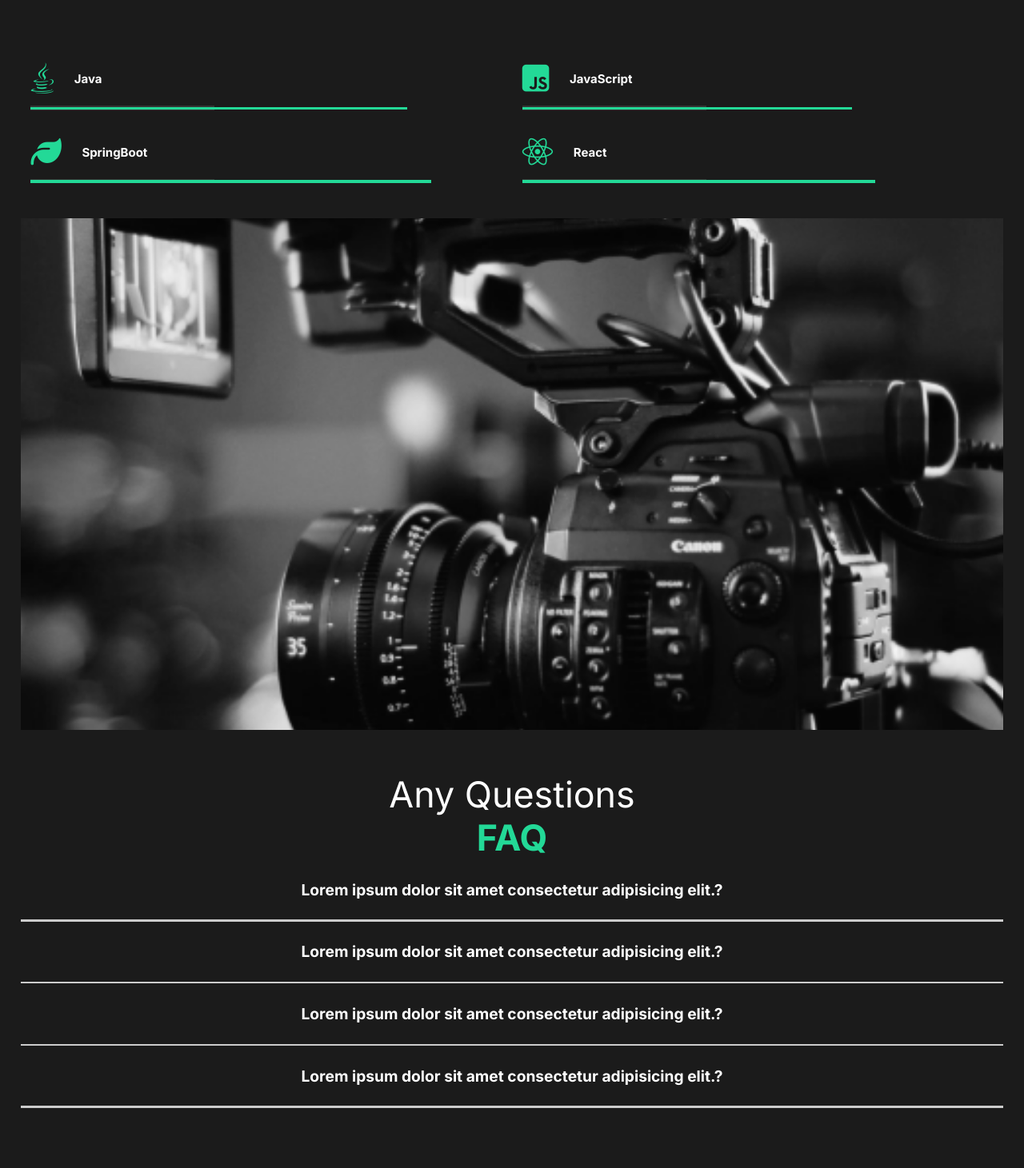
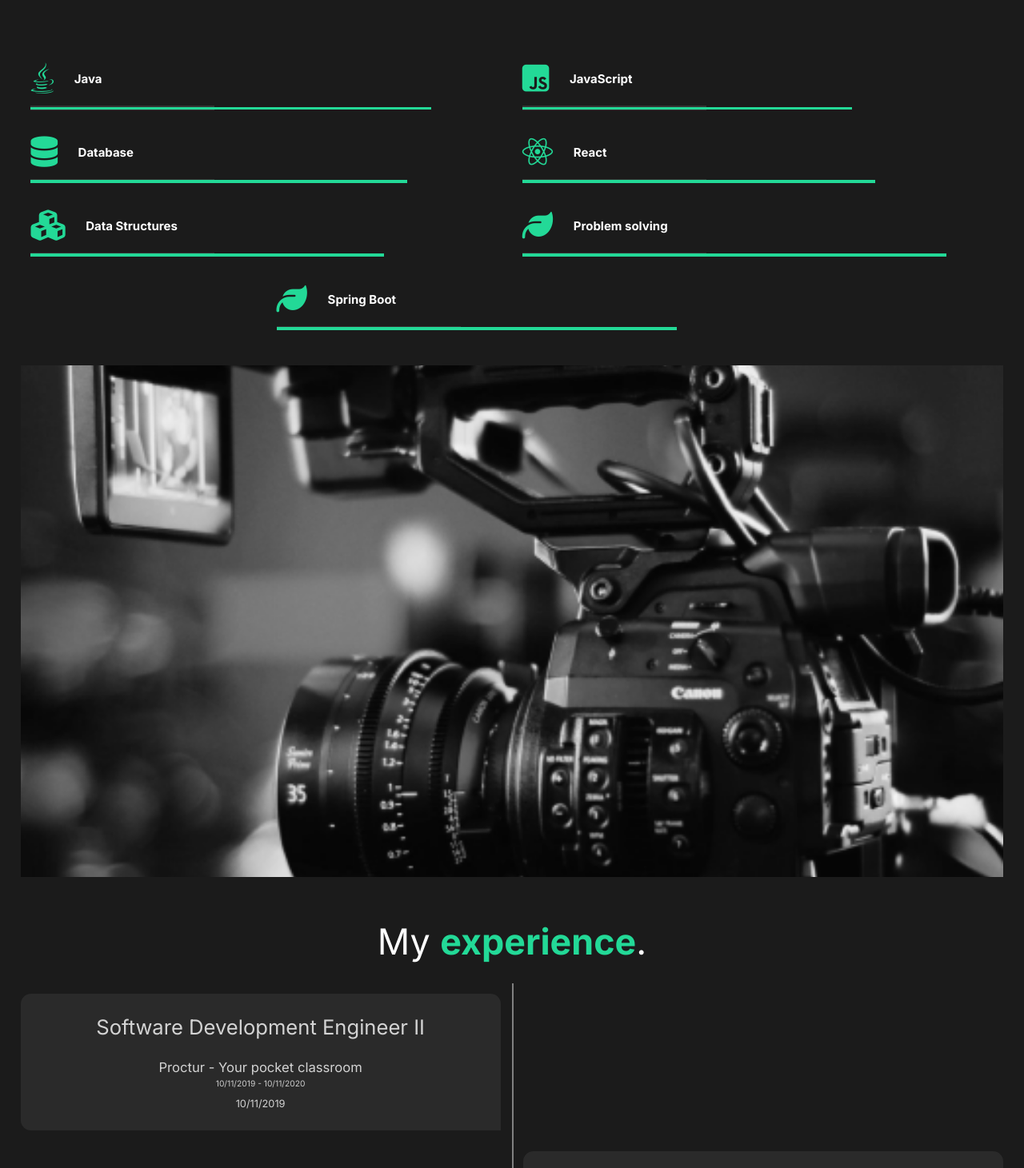
Before and after one commit to abhishek-shrivastava1/portfolio-site, a React (Create React App) app: page / in a window 1280 px wide. Shown: the part 1336-2797 px from the top of the page at 80% size. Built offline with nearby package versions, Linux system fonts and the light colour scheme.

Commit message:
added bootstrap and experience section

```diff
--- a/package.json
+++ b/package.json
@@ -6,8 +6,10 @@
     "@testing-library/jest-dom": "^5.11.4",
     "@testing-library/react": "^11.1.0",
     "@testing-library/user-event": "^12.1.10",
+    "bootstrap": "^4.5.3",
     "framer-motion": "^2.9.5",
     "react": "^17.0.1",
+    "react-bootstrap": "^1.4.0",
     "react-dom": "^17.0.1",
     "react-intersection-observer": "^8.31.0",
     "react-router-dom": "^5.2.0",
--- a/src/Animation.js
+++ b/src/Animation.js
@@ -122,3 +122,15 @@ export const scrollReveal = {
     },
   },
 };
+
+export const popUp = {
+  hidden: { scale: 0 },
+  show: {
+    scale: 1,
+    // transform: "translateX(50%)",
+    transition: {
+      duration: 1,
+      ease: "easeOut",
+    },
+  },
+};
--- a/src/Data.js
+++ b/src/Data.js
@@ -190,7 +190,7 @@ export const skillsDetails = [
     id: 1,
     icon: "fab fa-java fa-3x ",
     name: "Java",
-    percentage: "80%",
+    percentage: "85%",
   },
   {
     id: 2,
@@ -200,15 +200,33 @@ export const skillsDetails = [
   },
   {
     id: 3,
-    icon: "fas fa-leaf fa-3x",
-    name: "SpringBoot",
-    percentage: "85%",
+    icon: "fas fa-database fa-3x",
+    name: "Database",
+    percentage: "80%",
   },
   {
     id: 4,
     icon: "fab fa-react fa-3x",
     name: "React",
     percentage: "75%",
+  },
+  {
+    id: 5,
+    icon: "fas fa-cubes fa-3x",
+    name: "Data Structures",
+    percentage: "75%",
+  },
+  {
+    id: 6,
+    icon: "fas fa-leaf fa-3x",
+    name: "Problem solving",
+    percentage: "90%",
+  },
+  {
+    id: 7,
+    icon: "fas fa-leaf fa-3x",
+    name: "Spring Boot",
+    percentage: "85%",
   },
 ];
 
@@ -240,3 +258,54 @@ export const contactInformation = [
     information: "14/09/1997",
   },
 ];
+
+export const experienceData = [
+  {
+    id: 1,
+    designation: "Software Development Engineer II",
+    company: "Proctur - Your pocket classroom",
+    from: "10/11/2019",
+    to: "10/11/2020",
+    description: [
+      "Lorem ipsum dolor sit amet consectetur adipisicing elit. Est suscipit laudantium a assumenda, commodi fugiat mollitia amet nihil cupiditate debitis consectetur harum asperiores. Aut, assumenda?",
+      "Lorem ipsum dolor sit amet consectetur adipisicing elit. Est suscipit laudantium a assumenda, commodi fugiat mollitia amet nihil cupiditate debitis consectetur harum asperiores. Aut, assumenda?",
+      "Lorem ipsum dolor sit amet consectetur adipisicing elit. Est suscipit laudantium a assumenda, commodi fugiat mollitia amet nihil cupiditate debitis consectetur harum asperiores. Aut, assumenda?",
+    ],
+  },
+  {
+    id: 2,
+    designation: "xyz",
+    company: "proctur",
+    from: "10/11/2019",
+    to: "10/11/2020",
+    description: [
+      "Lorem ipsum dolor sit amet consectetur adipisicing elit. Est suscipit laudantium a assumenda, commodi fugiat mollitia amet nihil cupiditate debitis consectetur harum asperiores. Aut, assumenda?",
+      "Lorem ipsum dolor sit amet consectetur adipisicing elit. Est suscipit laudantium a assumenda, commodi fugiat mollitia amet nihil cupiditate debitis consectetur harum asperiores. Aut, assumenda?",
+      "Lorem ipsum dolor sit amet consectetur adipisicing elit. Est suscipit laudantium a assumenda, commodi fugiat mollitia amet nihil cupiditate debitis consectetur harum asperiores. Aut, assumenda?",
+    ],
+  },
+  {
+    id: 3,
+    designation: "xyz",
+    company: "proctur",
+    from: "10/11/2019",
+    to: "10/11/2020",
+    description: [
+      "Lorem ipsum dolor sit amet consectetur adipisicing elit. Est suscipit laudantium a assumenda, commodi fugiat mollitia amet nihil cupiditate debitis consectetur harum asperiores. Aut, assumenda?",
+      "Lorem ipsum dolor sit amet consectetur adipisicing elit. Est suscipit laudantium a assumenda, commodi fugiat mollitia amet nihil cupiditate debitis consectetur harum asperiores. Aut, assumenda?",
+      "Lorem ipsum dolor sit amet consectetur adipisicing elit. Est suscipit laudantium a assumenda, commodi fugiat mollitia amet nihil cupiditate debitis consectetur harum asperiores. Aut, assumenda?",
+    ],
+  },
+  {
+    id: 4,
+    designation: "xyz",
+    company: "proctur",
+    from: "10/11/2019",
+    to: "10/11/2020",
+    description: [
+      "Lorem ipsum dolor sit amet consectetur adipisicing elit. Est suscipit laudantium a assumenda, commodi fugiat mollitia amet nihil cupiditate debitis consectetur harum asperiores. Aut, assumenda?",
+      "Lorem ipsum dolor sit amet consectetur adipisicing elit. Est suscipit laudantium a assumenda, commodi fugiat mollitia amet nihil cupiditate debitis consectetur harum asperiores. Aut, assumenda?",
+      "Lorem ipsum dolor sit amet consectetur adipisicing elit. Est suscipit laudantium a assumenda, commodi fugiat mollitia amet nihil cupiditate debitis consectetur harum asperiores. Aut, assumenda?",
+    ],
+  },
+];
--- a/src/Styles.js
+++ b/src/Styles.js
@@ -12,6 +12,10 @@ export const StyledAbout = styled(motion.div)`
   justify-content: space-between;
   padding: 5rem 7rem;
   color: white;
+
+  button {
+    margin-right: 0.7rem;
+  }
 
   @media (max-width: 1290px) {
     display: block;
--- a/src/components/AboutMeSection.js
+++ b/src/components/AboutMeSection.js
@@ -42,6 +42,9 @@ const AboutMeSection = () => {
         <Link to="/contact">
           <motion.button variants={fadeIn}>Contact Me</motion.button>
         </Link>
+        <motion.a href="https://drive.google.com/u/1/uc?id=1_BT_guPhyfwGn4Eq3LlzpJBEX4cvWGAU&export=download">
+          <motion.button variants={fadeIn}>Download my resume</motion.button>
+        </motion.a>
       </StyledDescription>
       <StyledImage>
         <motion.img
--- a/src/components/Card.js
+++ b/src/components/Card.js
@@ -12,9 +12,10 @@ const Card = ({ icon, name, percentage }) => {
         <h3>{name}</h3>
       </div>
       <StyledLine
-        initial={{ width: 0 }}
-        animate={{ width: percentage }}
-        transition={{ duration: 3 }}
+        variants={{
+          hidden: { width: 0 },
+          show: { width: percentage, transition: { duration: 2 } },
+        }}
       />
       <div
         style={{
--- /dev/null
+++ b/src/components/ExperienceCard.js
@@ -0,0 +1,43 @@
+// Styles and Animations
+import styled from "styled-components";
+import { motion } from "framer-motion";
+
+const ExperienceCard = ({ id, from, to, designation, company, onClick }) => {
+  return (
+    <StyledExperienceCard onClick={onClick} layoutId={id.toString()}>
+      <div className="content">
+        <h2>{designation}</h2>
+        <h3>{company}</h3>
+        <p>{`${from} - ${to}`}</p>
+      </div>
+      <div className="time">{from}</div>
+    </StyledExperienceCard>
+  );
+};
+
+const StyledExperienceCard = styled(motion.div)`
+  padding: 2rem;
+  cursor: pointer;
+  /* border-radius: 1rem; */
+  background-color: #2a2a2a;
+  color: #d3d3d3;
+  @media (min-width: 768px) {
+    width: 75vh;
+  }
+  h2 {
+    font-size: 2rem;
+  }
+  h3 {
+    margin: 0.5rem 0 0.2rem;
+    color: #d3d3d3;
+    font-size: 1.3rem;
+    font-weight: lighter;
+  }
+  p {
+    padding: 0;
+    font-size: 0.8rem;
+    margin-bottom: 10px;
+  }
+`;
+
+export default ExperienceCard;
--- /dev/null
+++ b/src/components/ExperienceDetails.js
@@ -0,0 +1,74 @@
+import styled from "styled-components";
+import { motion } from "framer-motion";
+import { experienceData } from "../Data";
+
+const ExperienceDetails = ({ id, close }) => {
+  // Handler
+  const exitGameDetailHandler = (e) => {
+    const element = e.target;
+    if (element.classList.contains("shadow")) {
+      document.body.style.overflow = "auto";
+      close();
+    }
+  };
+  return (
+    <StyledCardShadow className="shadow" onClick={exitGameDetailHandler}>
+      <StyledExperienceDetails layoutId={id.toString()} layout>
+        <p>{experienceData.filter((x) => x.id === id)[0].id}</p>
+        <p>
+          Lorem ipsum dolor sit amet, consectetur adipisicing elit. Veniam cum
+          pariatur sapiente harum quo provident. Quisquam ducimus quae deserunt
+          sunt, debitis ipsam dignissimos laboriosam voluptas minima, ipsa
+          aliquam eligendi itaque.
+        </p>
+        <button onClick={close}>X</button>
+      </StyledExperienceDetails>
+    </StyledCardShadow>
+  );
+};
+
+const StyledCardShadow = styled(motion.div)`
+  width: 100%;
+  min-height: 100%;
+  overflow-y: hidden;
+  background: rgba(0, 0, 0, 0.5);
+  position: fixed;
+  top: 0;
+  right: 0;
+  bottom: 0;
+  z-index: 5;
+`;
+
+const StyledExperienceDetails = styled(motion.div)`
+  padding: 3rem;
+  width: 83%;
+  background-color: #2a2a2a;
+  border-radius: 1rem;
+  z-index: 5;
+  position: fixed;
+  top: 15%;
+  overflow: scroll;
+  overflow-x: hidden;
+  bottom: 2.5%;
+  left: 8%;
+  /* transform: translateX(50%); */
+
+  @media (max-width: 768px) {
+    bottom: 1%;
+    top: 20%;
+    width: 88%;
+  }
+
+  &::-webkit-scrollbar {
+    width: 0.5rem;
+  }
+  &::-webkit-scrollbar-thumb {
+    background-color: #23d997;
+    border-radius: 1rem;
+  }
+  &::-webkit-scrollbar-track {
+    background: #353535;
+  }
+`;
+
+export default ExperienceDetails;
--- a/src/components/GlobalStyle.js
+++ b/src/components/GlobalStyle.js
@@ -8,16 +8,24 @@ const GlobalStyle = createGlobalStyle`
     }
 
     html {
-        ${"" /* overflow-x: hidden; */}
         @media (max-width: 1290px) {
             font-size: 80%;
+        }
+        &::-webkit-scrollbar {
+            width: 0.5rem;
+        }
+        &::-webkit-scrollbar-thumb {
+            background-color: #23d997;
+            border-radius: 1rem;
+        }
+        &::-webkit-scrollbar-track {
+            background: #353535;
         }
     }
 
     body {
         background-color: #1b1b1b;
         font-family: 'Inter', sans-serif;
-        overflow-x: hidden;
     }
 
     button {
--- /dev/null
+++ b/src/components/MyExperienceSection.js
@@ -0,0 +1,113 @@
+// Styles
+import { StyledAbout } from "../Styles";
+import styled from "styled-components";
+import { AnimatePresence, AnimateSharedLayout, motion } from "framer-motion";
+import { fadeIn, popUp } from "../Animation";
+// Data
+import { experienceData } from "../Data";
+// Components
+import ExperienceCard from "./ExperienceCard";
+// React
+import { useState } from "react";
+import ExperienceDetails from "./ExperienceDetails";
+
+const MyExperienceSection = () => {
+  const [experienceId, setExperienceId] = useState(null);
+
+  return (
+    <>
+      <StyledMyExperience>
+        <h2>
+          My <span>experience</span>.
+        </h2>
+        <motion.div className="timeline">
+          <AnimateSharedLayout type="crossfade">
+            <AnimatePresence>
+              {experienceId && (
+                <ExperienceDetails
+                  variants={popUp}
+                  id={experienceId}
+                  close={() => {
+                    console.log("clicked");
+                    setExperienceId(null);
+                  }}
+                />
+              )}
+            </AnimatePresence>
+            <motion.ul className="all-exp" layout>
+              {experienceData.map((experience) => (
+                <motion.li key={experience.id}>
+                  <ExperienceCard
+                    variants={fadeIn}
+                    onClick={() => {
+                      setExperienceId(experience.id);
+                    }}
+                    id={experience.id}
+                    from={experience.from}
+                    to={experience.to}
+                    designation={experience.designation}
+                    company={experience.company}
+                  />
+                </motion.li>
+              ))}
+            </motion.ul>
+          </AnimateSharedLayout>
+        </motion.div>
+        <div style={{ clear: "both" }}></div>
+      </StyledMyExperience>
+    </>
+  );
+};
+
+const StyledMyExperience = styled(StyledAbout)`
+  h2 {
+    margin-bottom: 2rem;
+  }
+  display: block;
+
+  @media (min-width: 768px) {
+    li:nth-child(odd) {
+      float: left;
+      clear: right;
+      background-color: black;
+      border-radius: 1rem 1rem 0 1rem;
+      overflow: hidden;
+    }
+    li:nth-child(even) {
+      float: right;
+      clear: left;
+      border-radius: 1rem 1rem 1rem 0rem;
+      overflow: hidden;
+    }
+    .timeline::before {
+      content: "";
+      position: absolute;
+      left: 50%;
+      height: 100%;
+      width: 2px;
+      background-color: gray;
+    }
+  }
+  li {
+    list-style: none;
+    position: relative;
+    margin: 1rem 0;
+    box-sizing: border-box;
+  }
+
+  .timeline {
+    position: relative;
+    overflow: hidden;
+  }
+`;
+
+const StyledTimeline = styled(motion.div)`
+  position: relative;
+  height: 100%;
+  width: 2px;
+  background-color: gray;
+  z-index: 1;
+  margin: 50px auto;
+`;
+
+export default MyExperienceSection;
--- a/src/pages/AboutMe.js
+++ b/src/pages/AboutMe.js
@@ -1,6 +1,7 @@
 // Components
 import AboutMeSection from "../components/AboutMeSection";
 import MySkillsSection from "../components/MySkillsSection";
+import MyExperienceSection from "../components/MyExperienceSection";
 import FaqSection from "../components/FaqSection";
 // Animation
 import { motion } from "framer-motion";
@@ -18,6 +19,7 @@ const AboutMe = () => {
       <StyledHide>
         <AboutMeSection />
         <MySkillsSection />
+        <MyExperienceSection />
         <FaqSection />
       </StyledHide>
     </motion.div>
```
Also changed, not shown: 2 other files (tests, documents, lock files or other folders).
